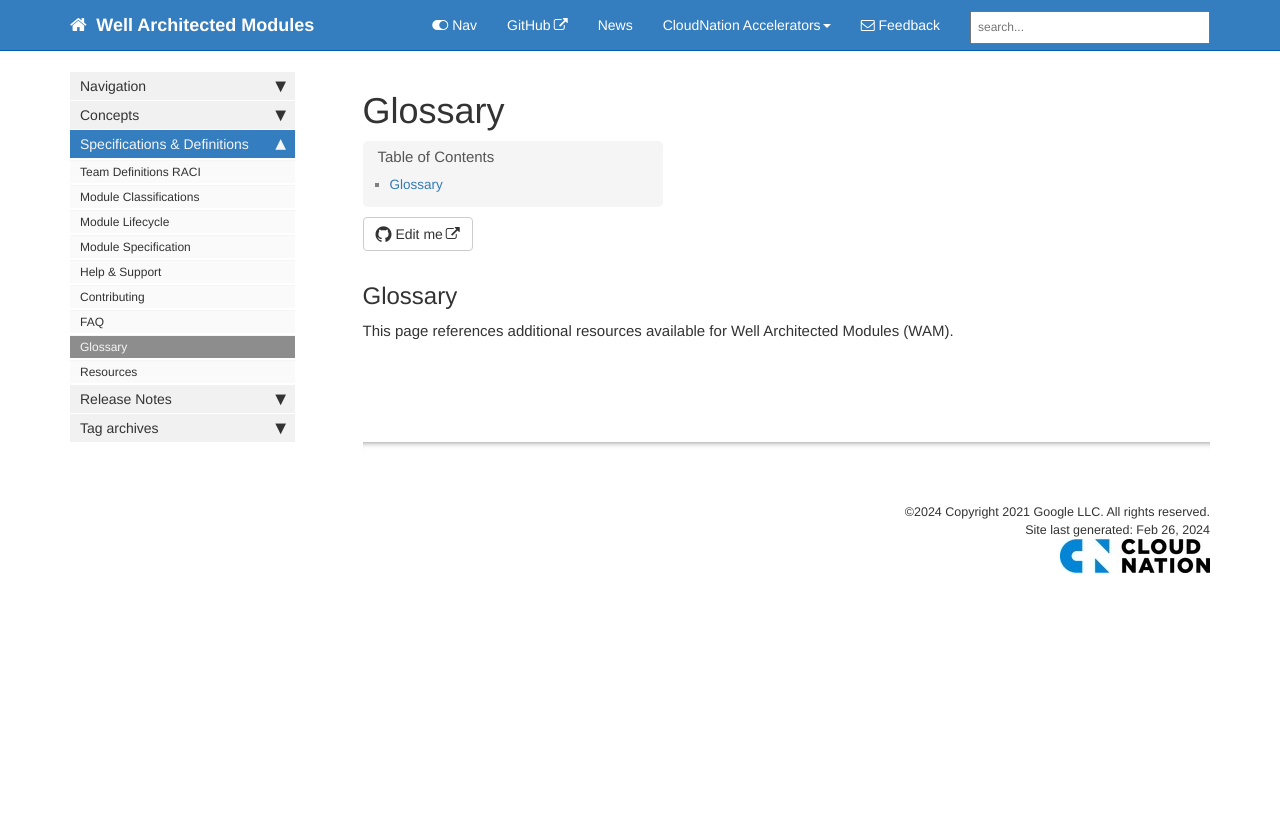
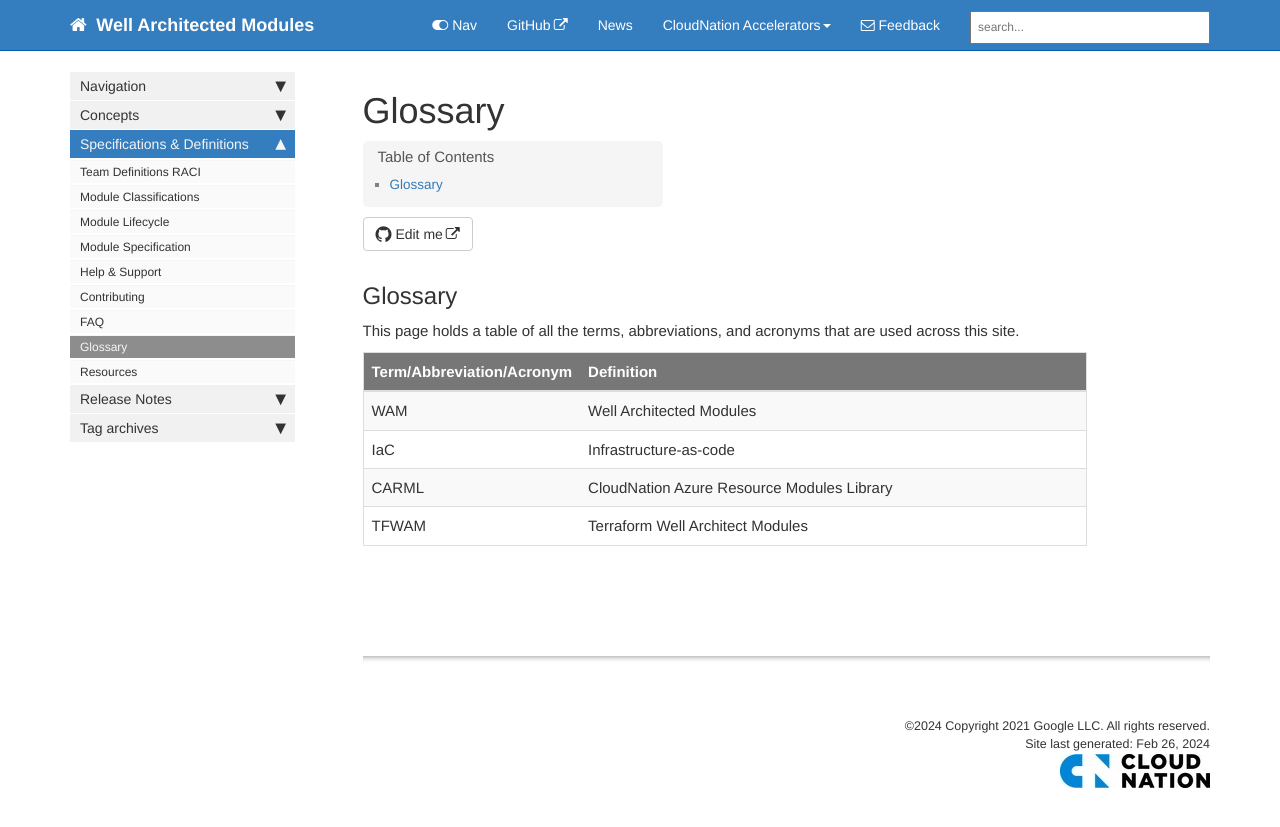
Before and after one commit to CloudNationHQ/well-architected-modules, a Jekyll site: the page built from pages/mydoc/mydoc_cn_glossary_module_glossary.md, in a window 1280 px wide. Shown: the top 827 px of the page. Built offline with Jekyll 4.4.1, drawn with Linux system fonts in a browser that asks for light colours; comment, search, counter and statistics services are not loaded.

Commit message:
commit changes

```diff
--- a/pages/mydoc/mydoc_cn_glossary_module_glossary.md
+++ b/pages/mydoc/mydoc_cn_glossary_module_glossary.md
@@ -6,6 +6,40 @@
 ---
 
 ## Glossary
-This page references additional resources available for Well Architected Modules (WAM).
+This page holds a table of all the terms, abbreviations, and acronyms that are used across this site.
+
+<table>
+<colgroup>
+<col width="30%" />
+<col width="70%" />
+</colgroup>
+<thead>
+<tr class="header">
+<th>Term/Abbreviation/Acronym</th>
+<th>Definition</th>
+</tr>
+</thead>
+<tbody>
+<tr>
+<td markdown="span">WAM</td>
+<td markdown="span">Well Architected Modules</td>
+</tr>
+<tr>
+<td markdown="span">IaC</td>
+<td markdown="span">Infrastructure-as-code
+</td>
+</tr>
+<tr>
+<td markdown="span">CARML</td>
+<td markdown="span">CloudNation Azure Resource Modules Library
+</td>
+</tr>
+<tr>
+<td markdown="span">TFWAM</td>
+<td markdown="span">Terraform Well Architect Modules
+</td>
+</tr>
+</tbody>
+</table>
 
 {% include links.html %}
```
Also changed, not shown: pages/mydoc/mydoc_cn_contributing_module_contributing.md (+15 -0 lines), pages/mydoc/mydoc_cn_faq_module_faq.md (+6 -0 lines).
